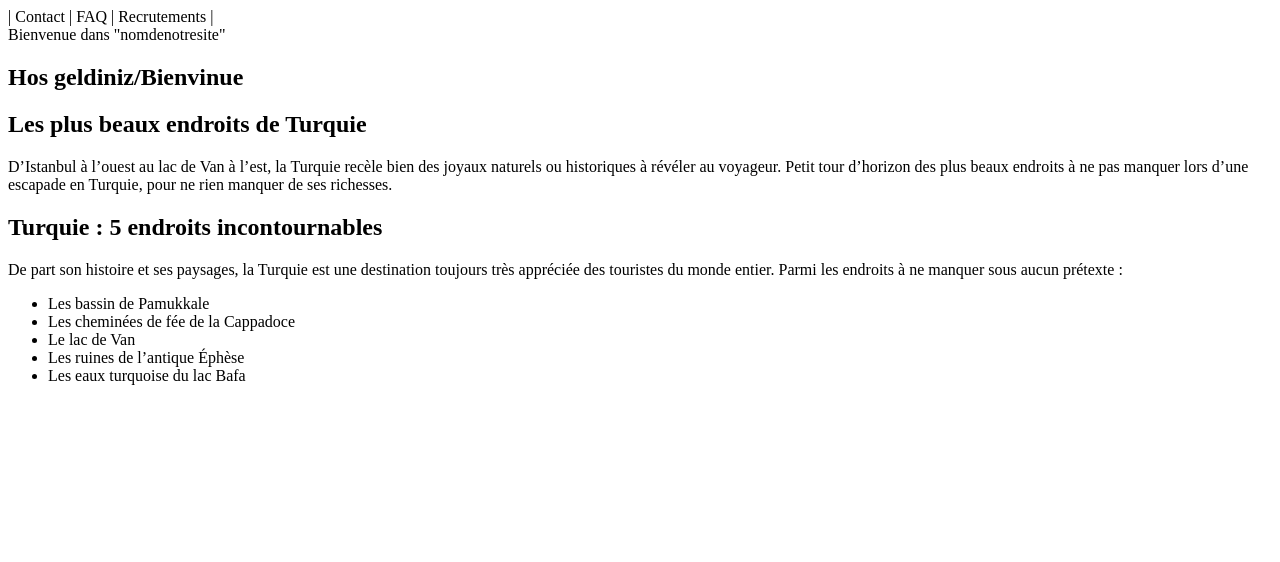
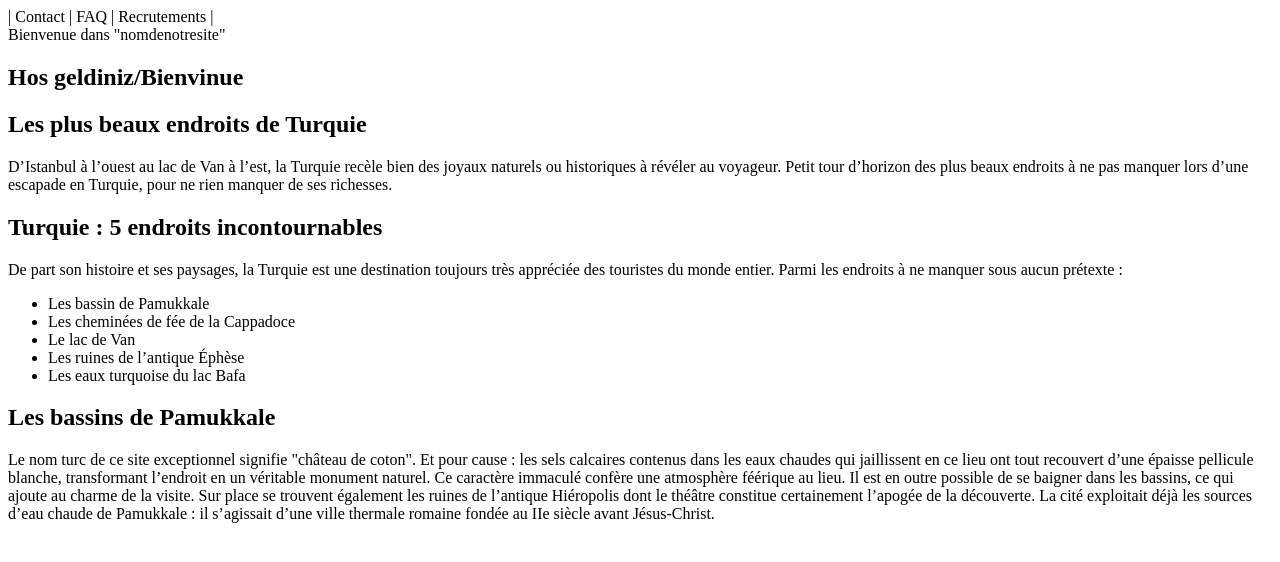
Before and after one commit to beytullah0129/mon-site, a plain HTML site: page index.html in a window 1280 px wide. Drawn offline with Linux system fonts and the light colour scheme.

Commit message:
Update index.html

```diff
--- a/index.html
+++ b/index.html
@@ -18,6 +18,10 @@
 <li>Le lac de Van</li>
 <li>Les ruines de l’antique Éphèse</li>
 <li>Les eaux turquoise du lac Bafa</ul>
+        <h2>Les bassins de Pamukkale</h2>
+        <p>Le nom turc de ce site exceptionnel signifie "château de coton". Et pour cause : les sels calcaires contenus dans les eaux chaudes qui jaillissent en ce lieu ont tout recouvert d’une épaisse pellicule blanche, transformant l’endroit en un véritable monument naturel. Ce caractère immaculé confère une atmosphère féérique au lieu. Il est en outre possible de se baigner dans les bassins, ce qui ajoute au charme de la visite.
+
+Sur place se trouvent également les ruines de l’antique Hiéropolis dont le théâtre constitue certainement l’apogée de la découverte. La cité exploitait déjà les sources d’eau chaude de Pamukkale : il s’agissait d’une ville thermale romaine fondée au IIe siècle avant Jésus-Christ.</p>
       </section>
     </div>
 
```
